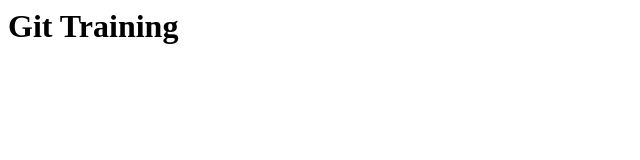
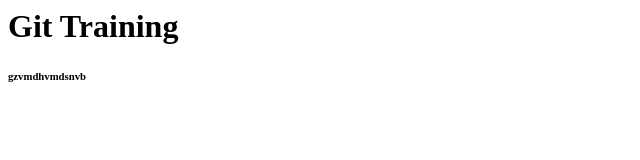
Before and after one commit to duskersh/MS_AU_Assignments, a plain HTML site: page index.html in a window 1280 px wide. Shown: the full height of the page, 0-640 px from the left. Drawn offline with Linux system fonts and the light colour scheme.

Commit message:
Update index.html

```diff
--- a/index.html
+++ b/index.html
@@ -1,3 +1,4 @@
 <head>
 <h1>Git Training</h1>
+  <h6>gzvmdhvmdsnvb</h6>
 </head>
```
